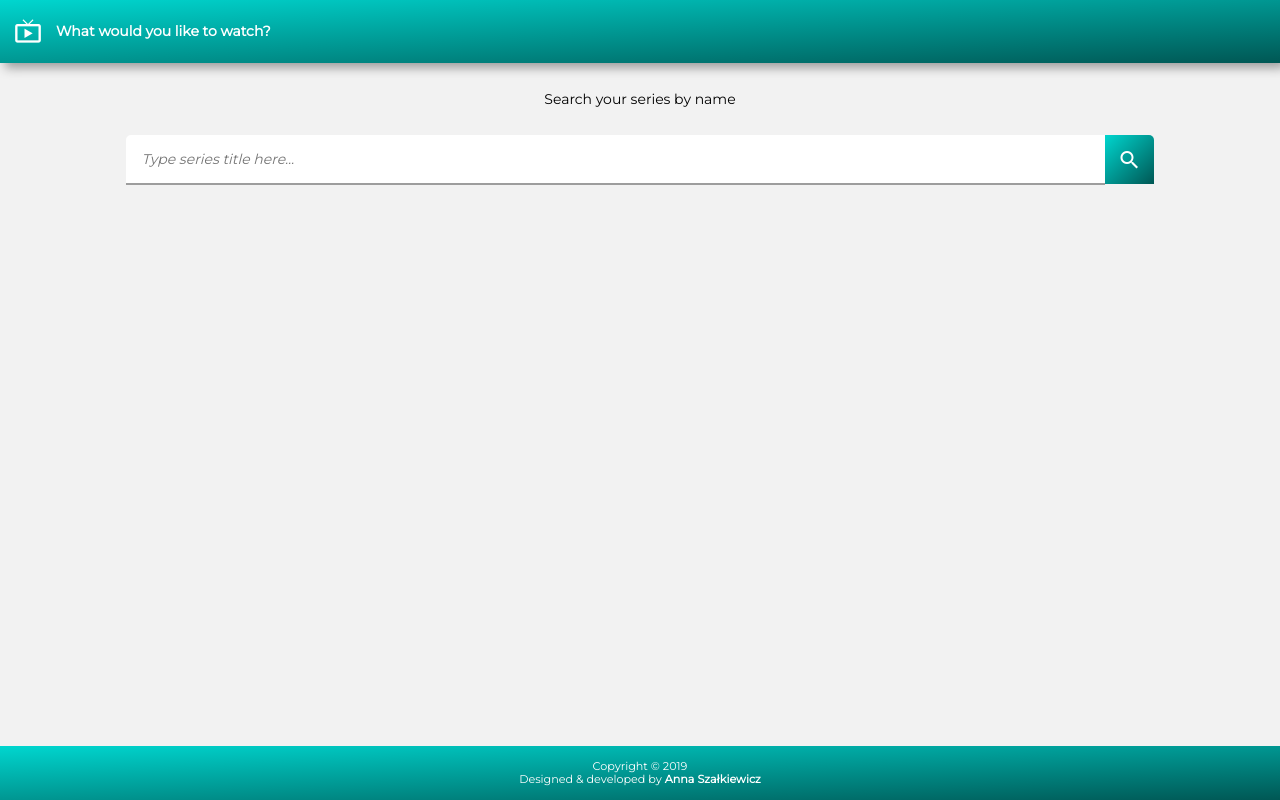
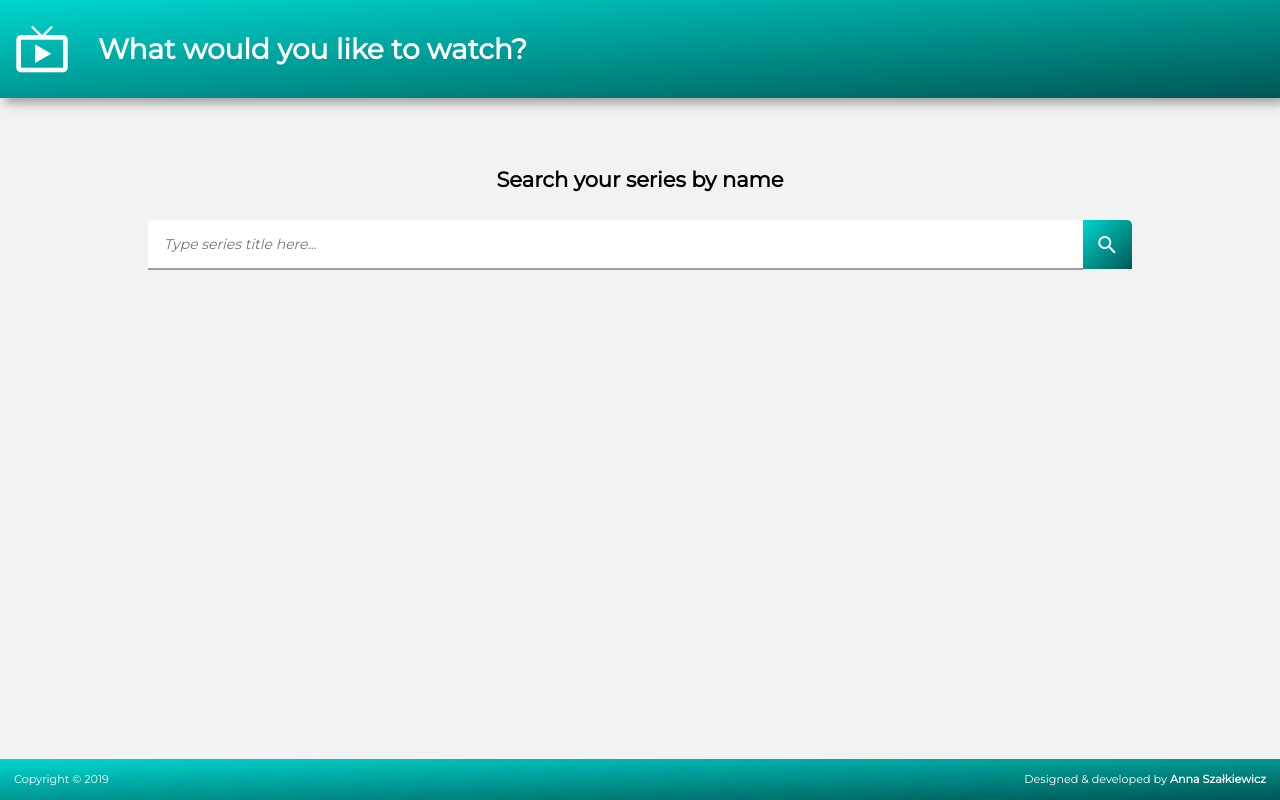
Before and after one commit to annaszalkiewicz/profil-fend-task, a website with bundled scripts: page index.html in a window 1280 px wide. Built offline with nearby package versions, Linux system fonts and the light colour scheme.

Commit message:
Add responsive design for portrait tablets

```diff
--- a/css/styles.css
+++ b/css/styles.css
@@ -68,6 +68,8 @@ a {
 
 .form {
   padding: 2em 2em 0 2em; }
+  .form label {
+    font-weight: bold; }
 
 .form_input {
   margin: 2em 0;
@@ -235,7 +237,8 @@ a {
 @media screen and (min-width: 480px) {
   .card_container {
     width: 100%;
-    flex-direction: row; }
+    flex-direction: row;
+    justify-content: space-between; }
   .card_details {
     width: 53.5%; } }
 
@@ -262,3 +265,36 @@ a {
     position: fixed;
     top: 0;
     right: 0; } }
+
+/* Responsive design for portrait tablets */
+@media screen and (min-width: 768px) {
+  .header i {
+    font-size: 4em; }
+  .header h1 {
+    font-size: 2em; }
+  .search_container {
+    margin: 3em auto; }
+  .form {
+    margin: 2em; }
+    .form label {
+      font-size: 1.5em; }
+  .main_container {
+    margin: 0 2em 0 0; }
+  .sticky {
+    top: 2em;
+    right: 1em; }
+  .card_container {
+    width: 500px; }
+  .image_container {
+    margin: 0; }
+  .card_details {
+    width: 290px; }
+  .card_description {
+    margin: 2em 0; }
+  .scroll_top {
+    right: 1em;
+    left: unset; }
+  .footer {
+    flex-direction: row;
+    justify-content: space-between;
+    align-items: center; } }
--- a/scss/index.scss
+++ b/scss/index.scss
@@ -85,6 +85,9 @@ a {
 
 .form {
 	padding: 2em 2em 0 2em;
+	label {
+		font-weight: bold;
+	}
 }
 .form_input {
 	margin: 2em 0;
--- a/scss/responsive.scss
+++ b/scss/responsive.scss
@@ -2,7 +2,8 @@
 @media screen and (min-width: 480px) {
 	.card_container {
 		width: 100%;
-		flex-direction: row;
+    flex-direction: row;
+    justify-content: space-between;
 	}
 	.card_details {
 		width: 53.5%;
@@ -40,3 +41,52 @@
     right: 0;
   }
 }
+/* Responsive design for portrait tablets */
+
+@media screen and (min-width: 768px) {
+  .header {
+    i {
+      font-size: 4em;
+    }
+    h1 {
+      font-size: 2em;
+    }
+  }
+  .search_container {
+    margin: 3em auto;
+  }
+  .form {
+    margin: 2em;
+    label {
+      font-size: 1.5em;
+    }
+  }
+  .main_container {
+    margin: 0 2em 0 0;
+  }
+  .sticky {
+    top: 2em;
+    right: 1em;
+  }
+  .card_container {
+    width: 500px;
+  }
+  .image_container {
+    margin: 0;
+  }
+  .card_details {
+    width: 290px;
+  }
+  .card_description {
+    margin: 2em 0;
+  }
+  .scroll_top {
+    right: 1em;
+    left: unset;
+  }
+  .footer {
+    flex-direction: row;
+    justify-content: space-between;
+    align-items: center;
+  }
+}
```
